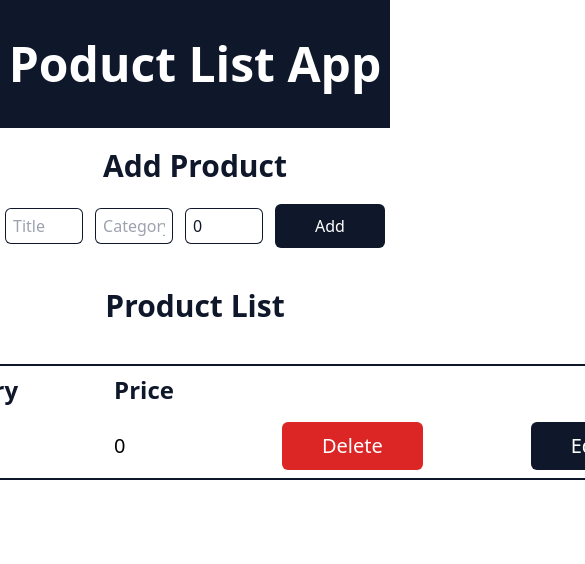
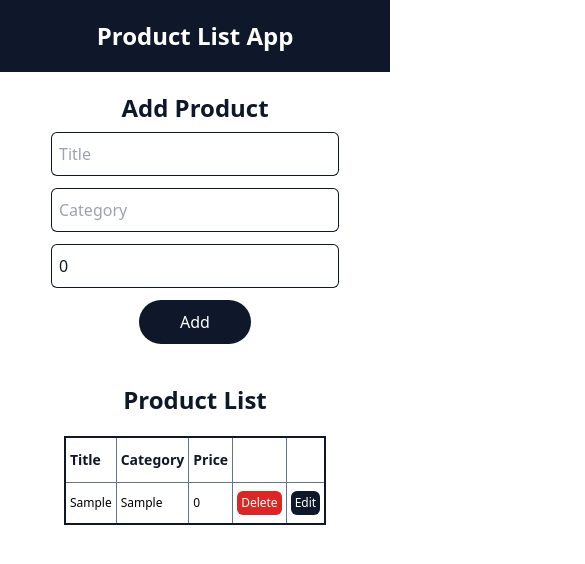
Before and after one commit to HanzalaSiddiqui07/Next_practice_work, a Next.js app: page /products in a window 390 px wide. Both pictures are taken after typing "Sample", "Sample" into the empty fields and a click on the button "Add". Shown: the top 564 px of the page, 585 px wide, since content can reach past the window. Built offline with nearby package versions, Linux system fonts and the light colour scheme; no server answers.

Commit message:
changes in styling

```diff
--- a/src/app/components/header.js
+++ b/src/app/components/header.js
@@ -2,8 +2,8 @@ import Link from "next/link";
 
 export default function Header() {
     return (
-        <div className="text-center text-5xl font-bold py-10 bg-slate-900 text-white">
-            <Link href="/">Poduct List App</Link>
+        <div className="text-center bg-slate-900 text-white font-bold text-2xl py-5 sm:text-5xl sm:py-10">
+            <Link href="/">Product List App</Link>
         </div>
     )
 }
--- a/src/app/components/product-item.js
+++ b/src/app/components/product-item.js
@@ -1,16 +1,16 @@
 const ProductItem = (props) => {
     return (
         <tr key={props.item.id}>
-            <td className="px-12 py-2 text-xl">{props.item.title}</td>
-            <td className="px-12 py-2 text-xl">{props.item.category}</td>
-            <td className="px-12 py-2 text-xl">{props.item.price}</td>
-            <td className="px-12 py-2 text-xl">
-                <button onClick={() => props.onDelete(props.item.id)} className="px-10 py-2.5 ml-3 text-white bg-red-600 rounded-md hover:bg-red-500">
+            <td className="px-1 md:px-2 lg:px-3 xl:px-11 text-xs sm:text-base md:text-lg lg:text-xl border border-slate-500">{props.item.title}</td>
+            <td className="px-1 md:px-2 lg:px-3 xl:px-11 text-xs sm:text-base md:text-lg lg:text-xl border border-slate-500">{props.item.category}</td>
+            <td className="px-1 md:px-2 lg:px-3 xl:px-11 text-xs sm:text-base md:text-lg lg:text-xl border border-slate-500">{props.item.price}</td>
+            <td className="px-1 md:px-2 lg:px-3 xl:px-11 text-xs sm:text-base md:text-lg lg:text-xl border border-slate-500">
+                <button onClick={() => props.onDelete(props.item.id)} className="px-1 sm:px-5 py-1 lg:px-10 lg:py-2.5 text-white bg-red-600 rounded-md hover:bg-red-500">
                     Delete
                 </button>
             </td>
-            <td className="px-12 py-2 text-xl">
-                <button onClick={() => props.onEdit(props.item)} className="px-10 py-2.5 ml-3 text-white bg-slate-900 rounded-md hover:bg-slate-700">
+            <td className="px-1 md:px-2 lg:px-3 xl:px-11 py-2 text-xs sm:text-base md:text-lg lg:text-xl border border-slate-500">
+                <button onClick={() => props.onEdit(props.item)} className="px-1 sm:px-5 py-1 lg:px-10 lg:py-2.5 text-white bg-slate-900 rounded-md hover:bg-slate-700">
                     Edit
                 </button>
             </td>
--- a/src/app/page.js
+++ b/src/app/page.js
@@ -3,7 +3,7 @@ import Link from "next/link";
 export default function Home() {
   return (
     <main>
-      <ul className="flex justify-center gap-1 text-2xl mt-5">
+      <ul className="flex flex-wrap justify-center gap-1 text-lg mt-5 md:text-2xl">
         <li>
           If you want to see Product List just click on
         </li>
--- a/src/app/products/page.js
+++ b/src/app/products/page.js
@@ -1,6 +1,6 @@
 "use client"
 import { useEffect, useState } from 'react';
-import ProductItem from '../components/product-item'; // Adjust the path as per your directory structure
+import ProductItem from '../components/product-item';
 
 const Products = () => {
     const [productList, setProductList] = useState([]);
@@ -37,8 +37,8 @@ const Products = () => {
 
     return (
         <div>
-            <div className='text-3xl font-bold text-slate-900 text-center py-5'>{edit !== null ? 'Edit Product' : 'Add Product'}</div>
-            <form className='text-center' onSubmit={(e) => {
+            <div className='font-bold text-slate-900 text-center text-2xl pt-5 pb-2 sm:text-3xl sm:pt-10 sm:pb-5'>{edit !== null ? 'Edit Product' : 'Add Product'}</div>
+            <form className='space-y-3 md:space-y-0 md:space-x-2 lg:space-x-4 flex flex-col items-center justify-center md:flex-row' onSubmit={(e) => {
                 e.preventDefault();
                 if (edit !== null) {
                     updateProduct(edit);
@@ -52,7 +52,7 @@ const Products = () => {
                     value={newProduct.title}
                     onChange={(e) => setNewProduct({ ...newProduct, title: e.target.value })}
                     required
-                    className="rounded-md py-1.5 pl-2 w-1/5 pr-2 text-slate-900 ring-1 ring-inset ring-slate-900 placeholder:text-gray-400 focus:ring-1 focus:ring-inset focus:ring-slate-900 sm:leading-8"
+                    className="rounded-md text-slate-900 ring-1 ring-inset ring-slate-900 placeholder:text-gray-400 focus:ring-1 focus:ring-inset focus:ring-slate-900 py-2.5 pl-2 pr-2 w-72 sm:w-1/2 md:w-52 lg:w-64 xl:w-[22rem]"
                 />
                 <input
                     type="text"
@@ -60,7 +60,7 @@ const Products = () => {
                     value={newProduct.category}
                     onChange={(e) => setNewProduct({ ...newProduct, category: e.target.value })}
                     required
-                    className="rounded-md ml-3 py-1.5 pl-2 w-1/5 pr-2 text-slate-900 ring-1 ring-inset ring-slate-900 placeholder:text-gray-400 focus:ring-1 focus:ring-inset focus:ring-slate-900 sm:leading-8"
+                    className="rounded-md text-slate-900 ring-1 ring-inset ring-slate-900 placeholder:text-gray-400 focus:ring-1 focus:ring-inset focus:ring-slate-900 py-2.5 pl-2 pr-2 w-72 sm:w-1/2 md:w-52 lg:w-64 xl:w-[22rem]"
                 />
                 <input
                     type="number"
@@ -68,25 +68,25 @@ const Products = () => {
                     value={newProduct.price}
                     onChange={(e) => setNewProduct({ ...newProduct, price: parseFloat(e.target.value) })}
                     required
-                    className="rounded-md ml-3 py-1.5 w-1/5 pl-2 pr-2 text-slate-900 ring-1 ring-inset ring-slate-900 placeholder:text-gray-400 focus:ring-1 focus:ring-inset focus:ring-slate-900 sm:leading-8"
+                    className="rounded-md text-slate-900 ring-1 ring-inset ring-slate-900 placeholder:text-gray-400 focus:ring-1 focus:ring-inset focus:ring-slate-900 py-2.5 pl-2 pr-2 w-72 sm:w-1/2 md:w-52 lg:w-64 xl:w-[22rem]"
                 />
-                <button className="px-10 py-2.5 ml-3 text-white bg-slate-900 rounded-md hover:bg-slate-700" type="submit">{edit !== null ? 'Update' : 'Add'}</button>
+                <button className="text-white bg-slate-900 rounded-full hover:bg-slate-700 py-2.5 w-28 sm:w-36 md:w-auto md:px-7 lg:px-10" type="submit">{edit !== null ? 'Update' : 'Add'}</button>
             </form>
-            <div className='pt-10 pb-5 text-center'>
-                <span className='text-3xl font-bold text-slate-900'>
+            <div className='pt-10 text-center'>
+                <span className='text-2xl sm:text-3xl font-bold text-slate-900'>
                     Product List
                 </span>
             </div>
             <div className="flex justify-center py-5">
                 {productList && productList.length > 0 ? (
-                    <table className="table-auto border-2 border-slate-900 text-justify">
+                    <table className="mx-2 table-auto border-2 border-collapse border-slate-900">
                         <thead>
-                            <tr className='text-2xl text-slate-900'>
-                                <th className='py-2 px-12'>Title</th>
-                                <th className='py-2 px-12'>Category</th>
-                                <th className='py-2 px-12'>Price</th>
-                                <th className='py-2 px-12'></th>
-                                <th className='py-2 px-12'></th>
+                            <tr className='text-sm sm:text-base md:text-xl lg:text-2xl text-slate-900 text-justify'>
+                                <th className='py-3 sm:py-5 px-1 md:px-2 lg:px-3 xl:px-10 border border-slate-500'>Title</th>
+                                <th className='px-1 md:px-2 lg:px-3 xl:px-10 border border-slate-500'>Category</th>
+                                <th className='px-1 md:px-2 lg:px-3 xl:px-10 border border-slate-500'>Price</th>
+                                <th className='border border-slate-500'></th>
+                                <th></th>
                             </tr>
                         </thead>
                         <tbody>
```
